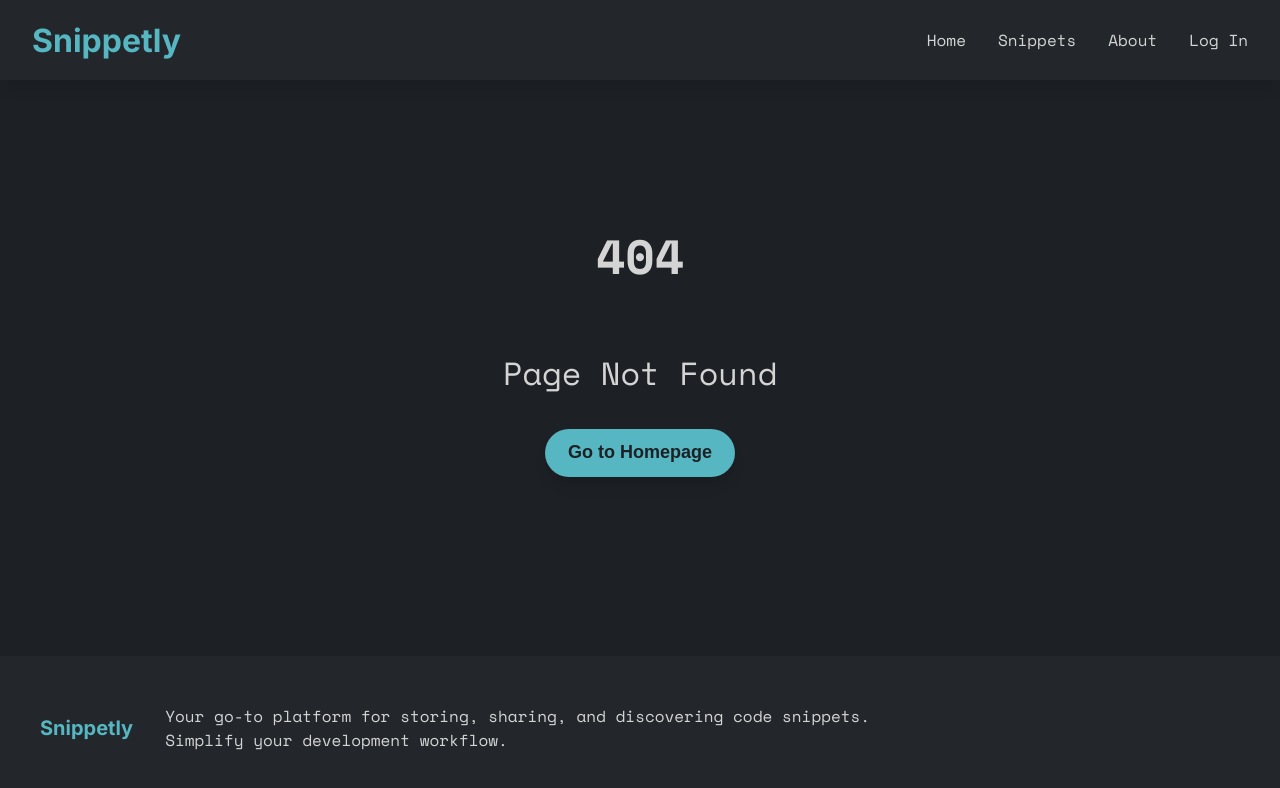
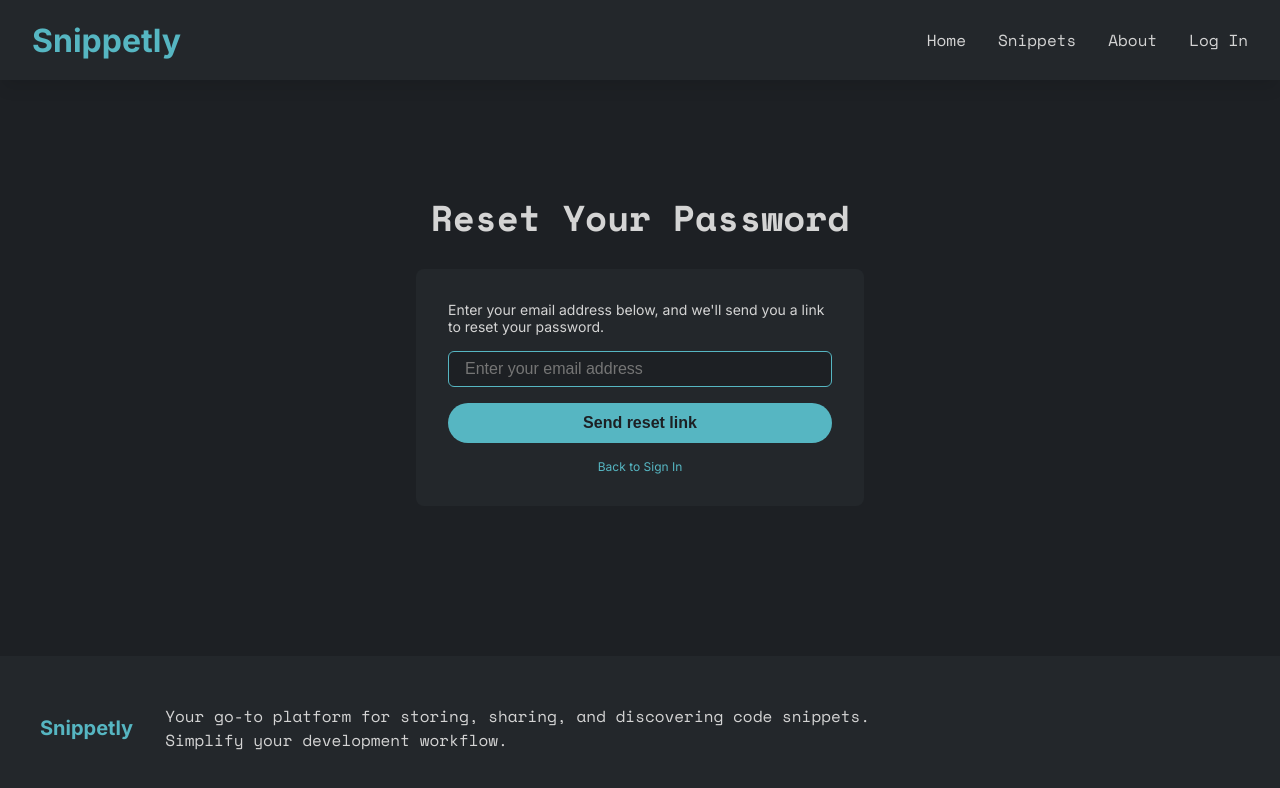
Before and after one commit to SnippetlyTeam/snippetly, a React (Vite) app in the folder frontend/: page /password-reset in a window 1280 px wide. Before the commit this address had no page. Shown: the top 788 px of the page. Built offline with nearby package versions, Linux system fonts and the light colour scheme.

Commit message:
feat: implement password reset page

```diff
--- a/frontend/src/Root.tsx
+++ b/frontend/src/Root.tsx
@@ -4,14 +4,16 @@ import LandingPage from "./modules/LandingPage/LandingPage";
 import SignInPage from "./modules/AuthPage/SignInPage";
 import SignUpPage from "./modules/AuthPage/SignUpPage";
 import NotFoundPage from "./modules/NotFoundPage/NotFoundPage";
+import PasswordResetPage from "./modules/AuthPage/PasswordResetPage";
 
 export const Root = () => (
   <Router>
     <Routes>
       <Route path="/" element={<App />}>
         <Route index element={<LandingPage />} />
-        <Route path="signin" element={<SignInPage />} />
-        <Route path="signup" element={<SignUpPage />} />
+        <Route path="sign-in" element={<SignInPage />} />
+        <Route path="sign-up" element={<SignUpPage />} />
+        <Route path="password-reset" element={<PasswordResetPage />} />
         <Route path="*" element={<NotFoundPage />} />
       </Route>
     </Routes>
--- a/frontend/src/components/Navbar/Navbar.tsx
+++ b/frontend/src/components/Navbar/Navbar.tsx
@@ -41,7 +41,7 @@ const Navbar: React.FC = () => {
         </li>
         <li className={styles.listItem}>
           <NavLink
-            to='/signin'
+            to='/sign-in'
             className={({ isActive }) =>
               `${styles.link} ${isActive ? styles.activeLink : ''}`
             }
--- a/frontend/src/modules/AuthPage/AuthPage.module.scss
+++ b/frontend/src/modules/AuthPage/AuthPage.module.scss
@@ -24,8 +24,13 @@
     color: var(--color-accent);
     @include set-transition;
 
+
     &:hover {
       color: var(--color-purple);
+    }
+
+    &.back {
+      align-self: center;
     }
   }
 }
@@ -44,6 +49,12 @@
   &Title {
     font-weight: 600;
     font-size: 14px;
+  }
+
+  &Description {
+    font-weight: normal;
+    font-size: 14px;
+    margin-bottom: 8px;
   }
 }
 
--- /dev/null
+++ b/frontend/src/modules/AuthPage/PasswordResetPage.tsx
@@ -0,0 +1,73 @@
+import { Link } from 'react-router-dom';
+import styles from './AuthPage.module.scss';
+
+import { useState } from 'react';
+
+const PasswordResetPage: React.FC = () => {
+  const [emailInputValue, setEmailInputValue] = useState('');
+
+  const [isEmailError, setIsEmailError] = useState(false);
+
+  function handleEmailInputChange(event: React.ChangeEvent<HTMLInputElement>) {
+    setEmailInputValue(event.target.value);
+
+    if (isEmailError) {
+      setIsEmailError(false);
+    }
+  }
+
+  function handleFormSubmit(event: React.FormEvent<HTMLFormElement>) {
+    event.preventDefault();
+
+    if (emailInputValue.length === 0) {
+      setIsEmailError(true);
+    }
+  }
+
+  return (
+    <main className={styles.main}>
+      <h2>Reset Your Password</h2>
+
+      <form
+        noValidate
+        action="#"
+        className={styles.form}
+        onSubmit={handleFormSubmit}
+      >
+        <div className={styles.inputs}>
+          <div className={styles.inputsItem}>
+            <label
+              htmlFor="usernameOrEmail"
+              className={styles.inputsDescription}
+            >
+              Enter your email address below, and we'll send you a link to reset your password.
+            </label>
+            <input
+              required
+              className={styles.input}
+              id="usernameOrEmail"
+              type="text"
+              autoComplete="username"
+              placeholder="Enter your email address"
+              value={emailInputValue}
+              onChange={handleEmailInputChange}
+            />
+
+            {isEmailError && (
+              <p className={styles.error}>Email is required</p>
+            )}
+          </div>
+        </div>
+
+        <button
+          type="submit"
+          className={styles.button}
+        >Send reset link</button>
+
+        <Link to='/sign-in' className={styles.back}>Back to Sign In</Link>
+      </form>
+    </main>
+  )
+}
+
+export default PasswordResetPage;
--- a/frontend/src/modules/AuthPage/SignInPage.tsx
+++ b/frontend/src/modules/AuthPage/SignInPage.tsx
@@ -102,7 +102,7 @@ const SignInPage: React.FC = () => {
 
             {isPasswordError && <p className={styles.error}>Password: can’t be blank</p>}
 
-            <Link to='/`'>Forgot the password?</Link>
+            <Link to='/password-reset'>Forgot the password?</Link>
           </div>
         </div>
 
@@ -113,7 +113,7 @@ const SignInPage: React.FC = () => {
 
 
         <p className={styles.text}>
-          Need an account? <Link to='/signup'>Sign Up</Link>
+          Need an account? <Link to='/sign-up'>Sign Up</Link>
         </p>
       </form>
     </main>
--- a/frontend/src/modules/AuthPage/SignUpPage.tsx
+++ b/frontend/src/modules/AuthPage/SignUpPage.tsx
@@ -161,7 +161,7 @@ const SignUpPage: React.FC = () => {
 
 
         <p className={styles.text}>
-          Have an account? <Link to='/signin'>Sign In</Link>
+          Have an account? <Link to='/sign-in'>Sign In</Link>
         </p>
       </form>
     </main>
```
